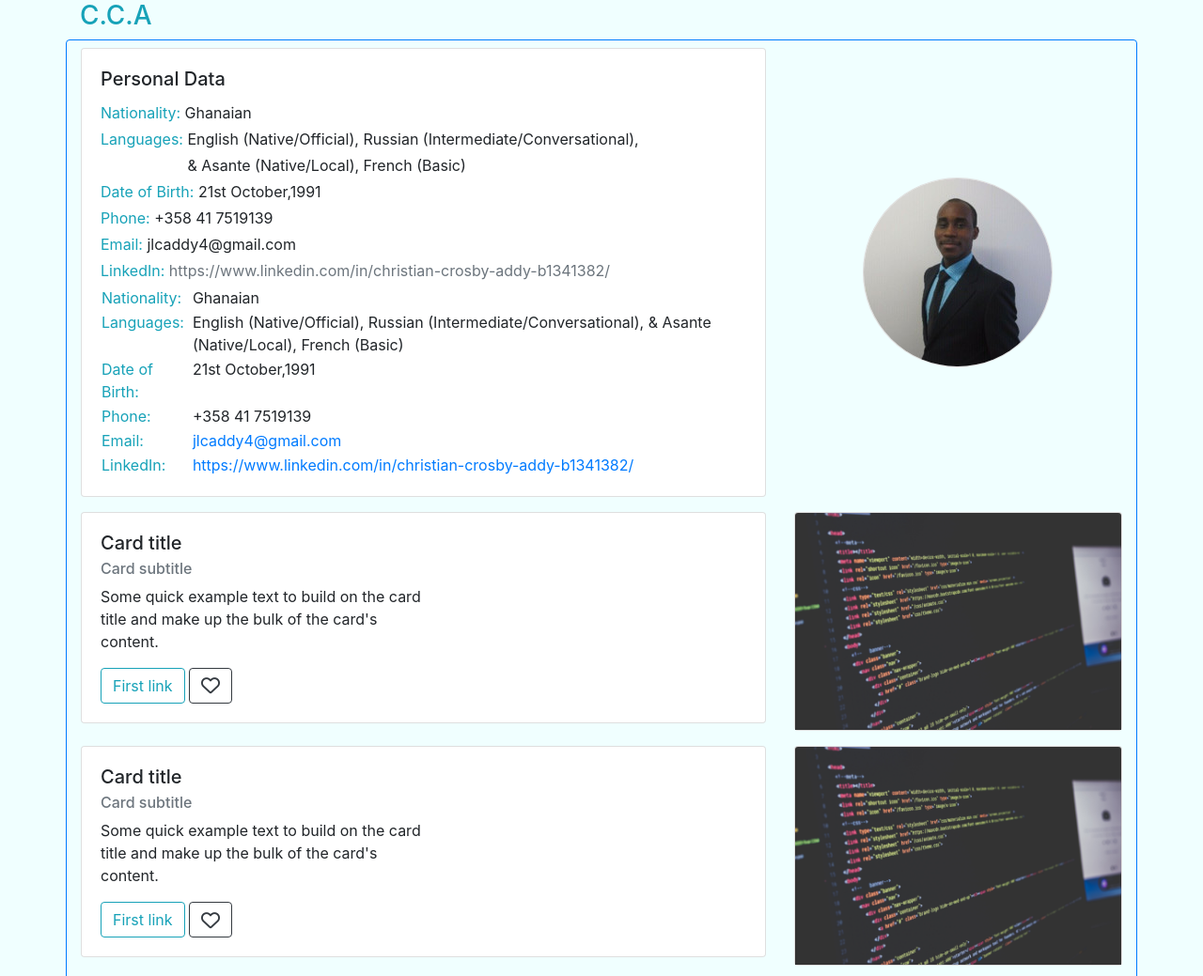
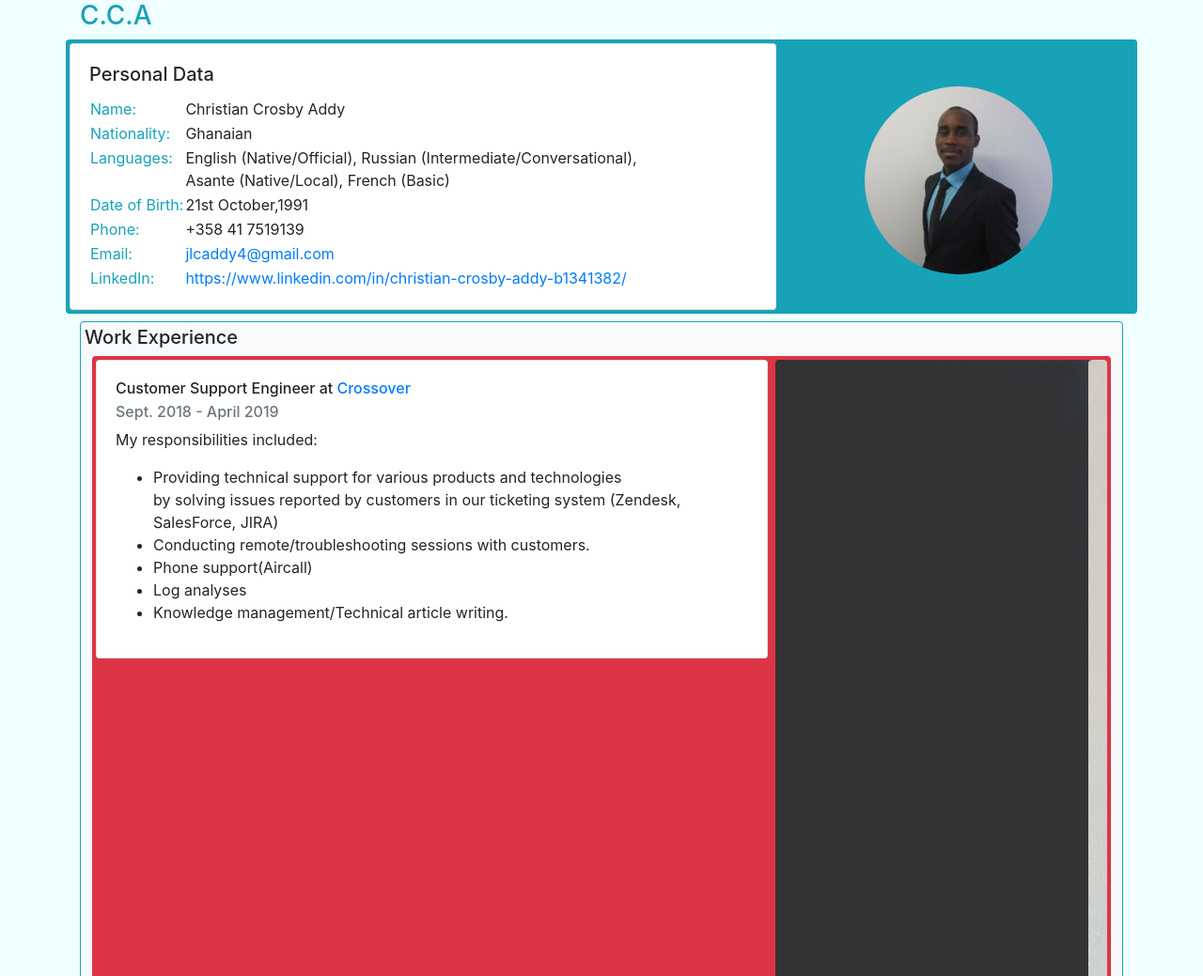
Before and after one commit to criscrispy/simple-resume, a plain HTML site: page Resume - Bootstrap 4/Resume.html in a window 1280 px wide. Shown: the top 1039 px of the page at 94% size. Drawn offline with nearby package versions, Linux system fonts and the light colour scheme.

Commit message:
Add profile-pic-2 and Pic-nuuksio. First row of work experience with first draft of carousel. Second default template(duplicate of tje first) with bootstr bg-sucess

```diff
--- a/Resume - Bootstrap 4/Resume.html
+++ b/Resume - Bootstrap 4/Resume.html
@@ -18,6 +18,11 @@
     <!-- <link rel="stylesheet" href="https://use.fontawesome.com/releases/v5.9.0/css/fontawesome.css" integrity="sha384-NnhYAEceBbm5rQuNvCv6o4iIoPZlkaWfvuXVh4XkRNvHWKgu/Mk2nEjFZpPQdwiz" crossorigin="anonymous"> -->
     <script src="https://kit.fontawesome.com/73251abeca.js"></script>
 
+    <!-- Javascript -->
+    <script src="https://ajax.googleapis.com/ajax/libs/jquery/3.4.1/jquery.min.js"></script>
+    <script src="https://cdnjs.cloudflare.com/ajax/libs/popper.js/1.14.7/umd/popper.min.js"></script>
+    <script src="https://maxcdn.bootstrapcdn.com/bootstrap/4.3.1/js/bootstrap.min.js"></script>
+
     <title>Christian Addy - Resume</title>
 </head>
 <body>
@@ -30,37 +35,51 @@
       </div>
     <!-- </nav> -->
   </header>
-  <section class="container border border-primary my-1 rounded">
+  <section class="container my-1">
+    <!-- Row 1 -->
+      <div class="row bg-info rounded">
+        <!-- Item 1 -->
+          <div class="col-md-4 order-md-2 mt-2 align-self-center">
+            <!-- <div class="card bg-"> -->
+              <!-- <img src="Profile-pic-2.jpg" class="rounded-circle img-fluid mx-auto d-block" alt="Responsive image" id="main-profile-pic"> -->
+              <img src="Linkedin profile pic.jpg" class="rounded-circle mx-auto d-block align-self-center" alt="Responsive image">
+            <!-- </div> -->
+          </div>
+          <!--End of Item 1  -->
 
-    <!-- Row 1 -->
-      <div class="row">
-        <!-- Item 1 -->
-        <div class="col-md-8 my-2">
+          <!-- Item 2 -->
+          <!--Using paragraphs and spans-->
+          <div class="col-md-8 order-md-1 p-1">
             <div class="card">
               <div class="card-body">
                 <h5 class="card-title">Personal Data</h5>
+                <!-- <h5 class="card-title">Personal Data</h5>
                 <p class="mb-1"><span class="text-info">Nationality: </span><span class="second-text">Ghanaian</span></p>
                 <p class="mb-1"><span class="text-info">Languages: </span><span class="second-text">English (Native/Official), Russian (Intermediate/Conversational),</span></p>
                 <p class="mb-1"><span class="text-info invisible">Languages: </span><span class="second-text">& Asante (Native/Local), French (Basic)</span></p>
                 <p class="mb-1"><span class="text-info">Date of Birth: </span><span class="second-text">21st October,1991</span></p>
                 <p class="mb-1"><span class="text-info">Phone: </span><span class="second-text">+358 41 7519139</span></p>
                 <p class="mb-1"><span class="text-info">Email: </span><span class="second-text">jlcaddy4@gmail.com</span></p>
-              <p class="mb-1 text-info">LinkedIn: <a href="https://www.linkedin.com/in/christian-crosby-addy-b1341382" class="text-secondary">https://www.linkedin.com/in/christian-crosby-addy-b1341382/</a></p>
+                <p class="mb-1 text-info">LinkedIn: <a href="https://www.linkedin.com/in/christian-crosby-addy-b1341382" class="text-secondary">https://www.linkedin.com/in/christian-crosby-addy-b1341382/</a></p> -->
 
-              <!-- <p class="text-danger">Using  below</p> -->
+                <!--Using tables below-->
 
                 <table>
                   <tr>
-                  <td class="text-info">Nationality: </td>
+                    <td class="text-info">Name:</td>
+                    <td>Christian Crosby Addy</td>
+                  </tr>
+                  <tr>
+                    <td class="text-info">Nationality:</td>
                     <td>Ghanaian</td>
                   </tr>
                   <tr>
                     <td class="d-flex align-items-start text-info">Languages:</td>
-                  <td>English (Native/Official), Russian (Intermediate/Conversational), & Asante (Native/Local), French (Basic)</td>
+                    <td>English (Native/Official), Russian (Intermediate/Conversational), <br> Asante (Native/Local), French (Basic)</td>
                   </tr>
                   <tr>
                     <td class="text-info"> Date of Birth:</td>
-                  <td class="d-inline">21st October,1991</td>
+                    <td class="align-items-center">21st October,1991</td>
                   </tr>
                   <tr>
                     <td class="text-info">Phone:</td>
@@ -78,71 +97,129 @@
               </div>
             </div>
           </div>
-        <!--  -->
-
-        <!-- Item 2 -->
-        <div class="col-md-4 my-2 d-flex align-items-center justify-content-center">
-          <div class="card rounded-circle">
-            <img src="Linkedin profile pic.jpg" class="card-img-top rounded-circle img-fluid" alt="Responsive image">
-          </div>
-        </div>
-        <!--  -->
+          <!-- End of Item 2 -->
         </div>
         <!-- End of Row 1 -->
 
         <!-- Row 2 -->
-      <div class="row">
+      <div class="bg-light border border-info py-1 px-1 my-2 rounded">
+        <h5>Work Experience</h5>
+          <div class="row rounded bg-danger m-2">
             <!-- Item 1 -->
-          <div class="col-md-8 my-2">
+              <div class="col-md-8 col-sm-12 p-1">
                 <div class="card">
                   <div class="card-body">
-                <h5 class="card-title">Card title</h5>
-                <h6 class="card-subtitle mb-2 text-muted">Card subtitle</h6>
-                <p class="card-text second-text">Some quick example text to build on the card <br> title and make up the bulk of the card's <br>content.</p>
-                <a href="#" class="btn btn-outline-info">First link</a>
-                <a href="#" class="btn btn-outline-dark"><i class="far fa-heart fa-lg"></i></a>
+                    <h6 class="card-title">Customer Support Engineer at <a href="https://www.crossover.com">Crossover</a></h6>
+                    <h6 class="card-subtitle mb-2 text-muted">Sept. 2018 - April 2019</h6>
+                    <p>My responsibilities included:</p>
+                    <ul>
+                      <li>Providing technical support for various products and technologies <br> by solving issues reported by customers in our ticketing system (Zendesk, SalesForce, JIRA)</li>
+                      <li>Conducting remote/troubleshooting sessions with customers.</li>
+                      <li>Phone support(Aircall)</li>
+                      <li>Log analyses</li>
+                      <li>Knowledge management/Technical article writing.</li>
+                    </ul>
                   </div>
                 </div>
               </div>
-        <!--  -->
+              <!-- End of Item 1 -->
 
               <!-- Item 2 -->
-          <div class="col-md-4 my-2">
-            <div class="card">
-              <img src="code.jpg" class="card-img-top" alt="...">
+              <div class="col-md-4 mt-1 ml-0 pl-1 pr-1 align-self-center">
+                <div id="myCarousel" class="carousel slide" data-ride="carousel">
+
+                  <!-- Indicators at the bottom of the screen -->
+                  <ul class="carousel-indicators">
+                    <li data-target="#myCarousel" data-slide-to="0" class="active"></li>
+                    <li data-target="#myCarousel" data-slide-to="1"></li>
+                    <li data-target="#myCarousel" data-slide-to="2"></li>
+                  </ul>
+
+                  <!-- The slideshow -->
+                  <div class="carousel-inner rounded">
+                    <div class="carousel-item active">
+                      <img src="code.jpg" alt="code">
+                    </div>
+                    <div class="carousel-item">
+                      <img src="Profile-pic-2.jpg" alt="profile-pic-2" class="rounded mx-auto d-block" id="Profile-pic-2">
+                    </div>
+                    <div class="carousel-item">
+                      <img src="code.jpg" alt="code2">
                     </div>
                   </div>
-            <!--  -->
+
+                  <!-- Left and right controls -->
+                  <a class="carousel-control-prev" href="#myCarousel" data-slide="prev">
+                    <span class="carousel-control-prev-icon"></span>
+                  </a>
+                  <a class="carousel-control-next" href="#myCarousel" data-slide="next">
+                    <span class="carousel-control-next-icon"></span>
+                  </a>
                 </div>
-        <!-- End of Row 2 -->
 
-        <!-- Row 3 -->
-      <div class="row">
+              </div>
+              <!--End of Item 2  -->
+            </div>
+
+            <div class="row rounded bg-success m-2">
               <!-- Item 1 -->
-          <div class="col-md-8 my-2">
+                <div class="col-md-8 col-sm-12 p-1">
                   <div class="card">
                     <div class="card-body">
-                <h5 class="card-title">Card title</h5>
-                <h6 class="card-subtitle mb-2 text-muted">Card subtitle</h6>
-                <p class="card-text second-text">Some quick example text to build on the card <br> title and make up the bulk of the card's <br>content.</p>
-                <a href="#" class="btn btn-outline-info">First link</a>
-                <a href="#" class="btn btn-outline-dark"><i class="far fa-heart fa-lg"></i></a>
+                      <h6 class="card-title">Customer Support Engineer at <a href="https://www.crossover.com">Crossover</a></h6>
+                      <h6 class="card-subtitle mb-2 text-muted">Sept. 2018 - April 2019</h6>
+                      <p>My responsibilities included:</p>
+                      <ul>
+                        <li>Providing technical support for various products and technologies <br> by solving issues reported by customers in our ticketing system (Zendesk, SalesForce, JIRA)</li>
+                        <li>Conducting remote/troubleshooting sessions with customers.</li>
+                        <li>Phone support(Aircall)</li>
+                        <li>Log analyses</li>
+                        <li>Knowledge management/Technical article writing.</li>
+                      </ul>
                     </div>
                   </div>
                 </div>
-        <!--  -->
+                <!-- End of Item 1 -->
 
                 <!-- Item 2 -->
-          <div class="col-md-4 my-2">
-            <div class="card">
-              <img src="code.jpg" class="card-img-top" alt="...">
+                <div class="col-md-4 mt-1 ml-0 pl-1 pr-1 align-self-center">
+                  <div id="myCarousel" class="carousel slide" data-ride="carousel">
+
+                    <!-- Indicators at the bottom of the screen -->
+                    <ul class="carousel-indicators">
+                      <li data-target="#myCarousel" data-slide-to="0" class="active"></li>
+                      <li data-target="#myCarousel" data-slide-to="1"></li>
+                      <li data-target="#myCarousel" data-slide-to="2"></li>
+                    </ul>
+
+                    <!-- The slideshow -->
+                    <div class="carousel-inner rounded">
+                      <div class="carousel-item active">
+                        <img src="code.jpg" alt="code">
+                      </div>
+                      <div class="carousel-item">
+                        <img src="Profile-pic-2.jpg" alt="profile-pic-2" class="rounded mx-auto d-block" id="Profile-pic-2">
+                      </div>
+                      <div class="carousel-item">
+                        <img src="code.jpg" alt="code2">
                       </div>
                     </div>
-            <!--  -->
+
+                    <!-- Left and right controls -->
+                    <a class="carousel-control-prev" href="#myCarousel" data-slide="prev">
+                      <span class="carousel-control-prev-icon"></span>
+                    </a>
+                    <a class="carousel-control-next" href="#myCarousel" data-slide="next">
+                      <span class="carousel-control-next-icon"></span>
+                    </a>
+                  </div>
+
+                </div>
+                <!--End of Item 2  -->
           </div>
     <!-- End of Row 3 -->
 
-        <!-- Row 4 -->
+        <!-- Row 3 -->
       <div class="row">
         <!-- Item 1 -->
           <div class="col-md-8 my-2">
```
Also changed, not shown: Resume - Bootstrap 4/Pic-nuuksio.jpg (added), Resume - Bootstrap 4/Profile-pic-2.jpg (added). Lines whose indentation alone changed are shown as unchanged.
